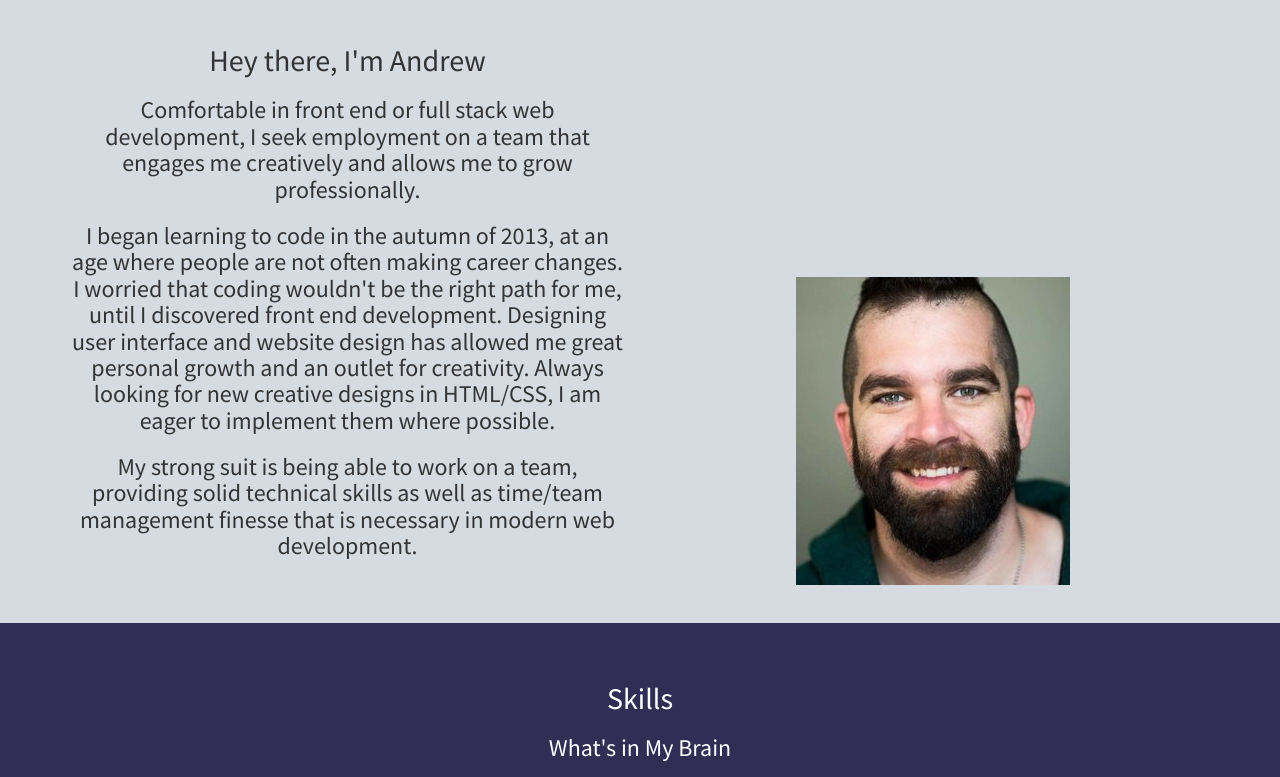
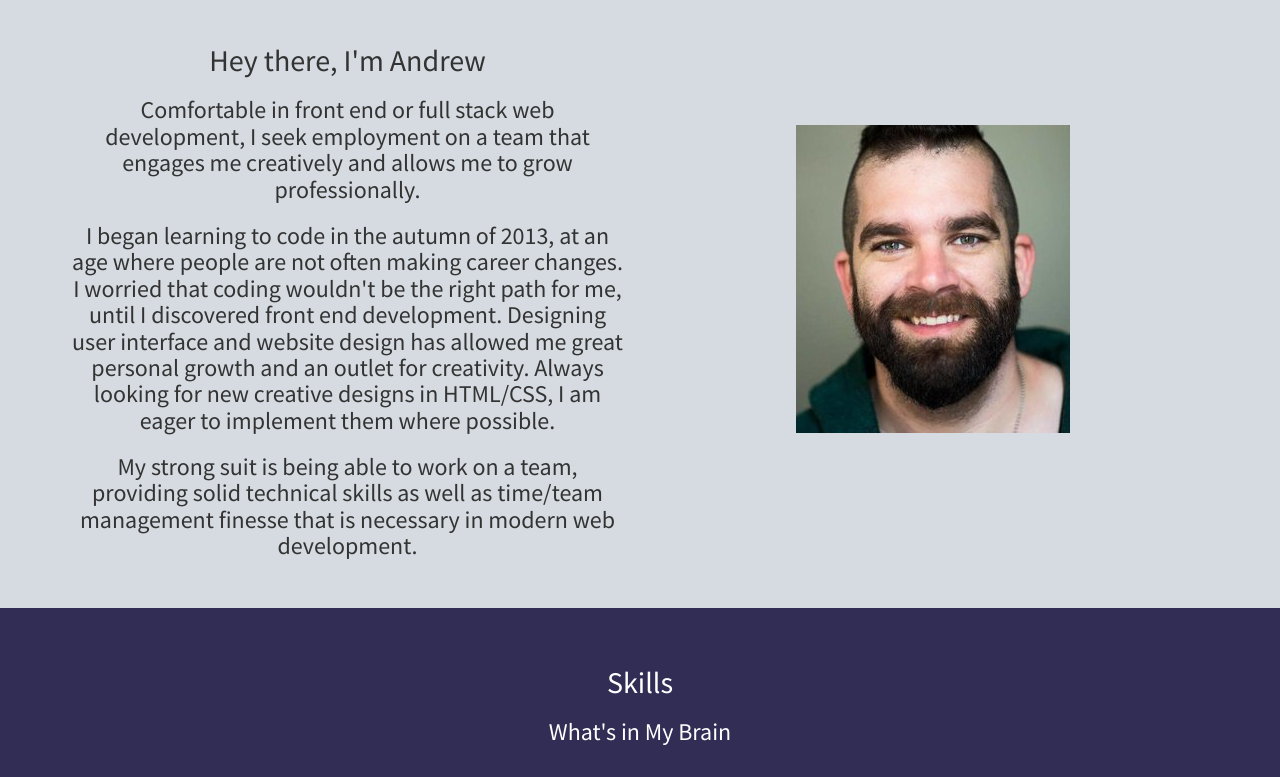
Before and after one commit to Aschnied/Aschnied.github.io, a plain HTML site: page index.html in a window 1280 px wide. Shown: the part 900-1677 px from the top of the page. Drawn offline with Linux system fonts and the light colour scheme.

Commit message:
add headshot

```diff
--- a/css/stylish-portfolio.css
+++ b/css/stylish-portfolio.css
@@ -167,7 +167,8 @@ hr.small {
 
 .facepic {
     vertical-align: middle;
-    margin-top: 25%;
+    margin-top: 12%;
+    border-radius: 5px;
 }
 
 /* Skills */
```
